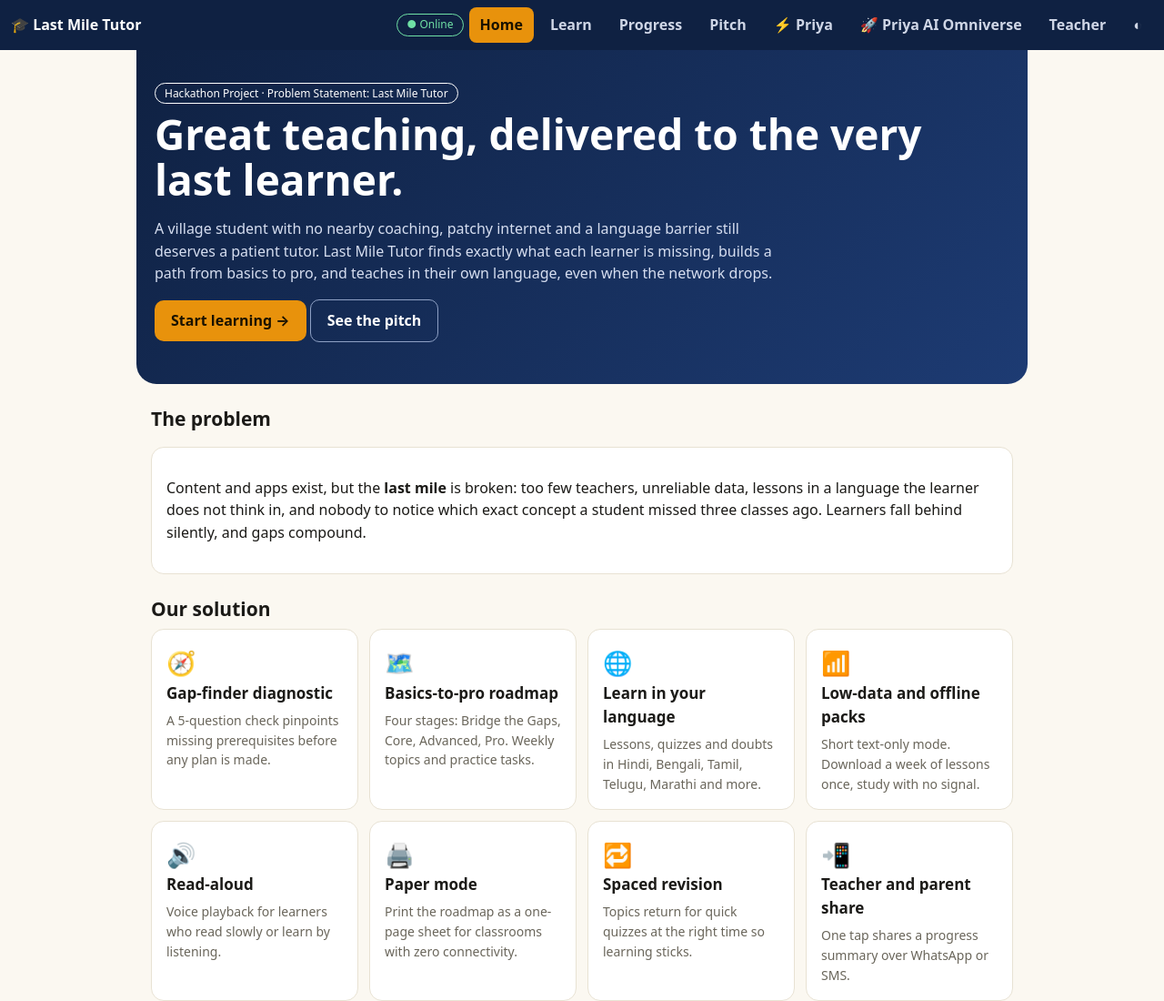
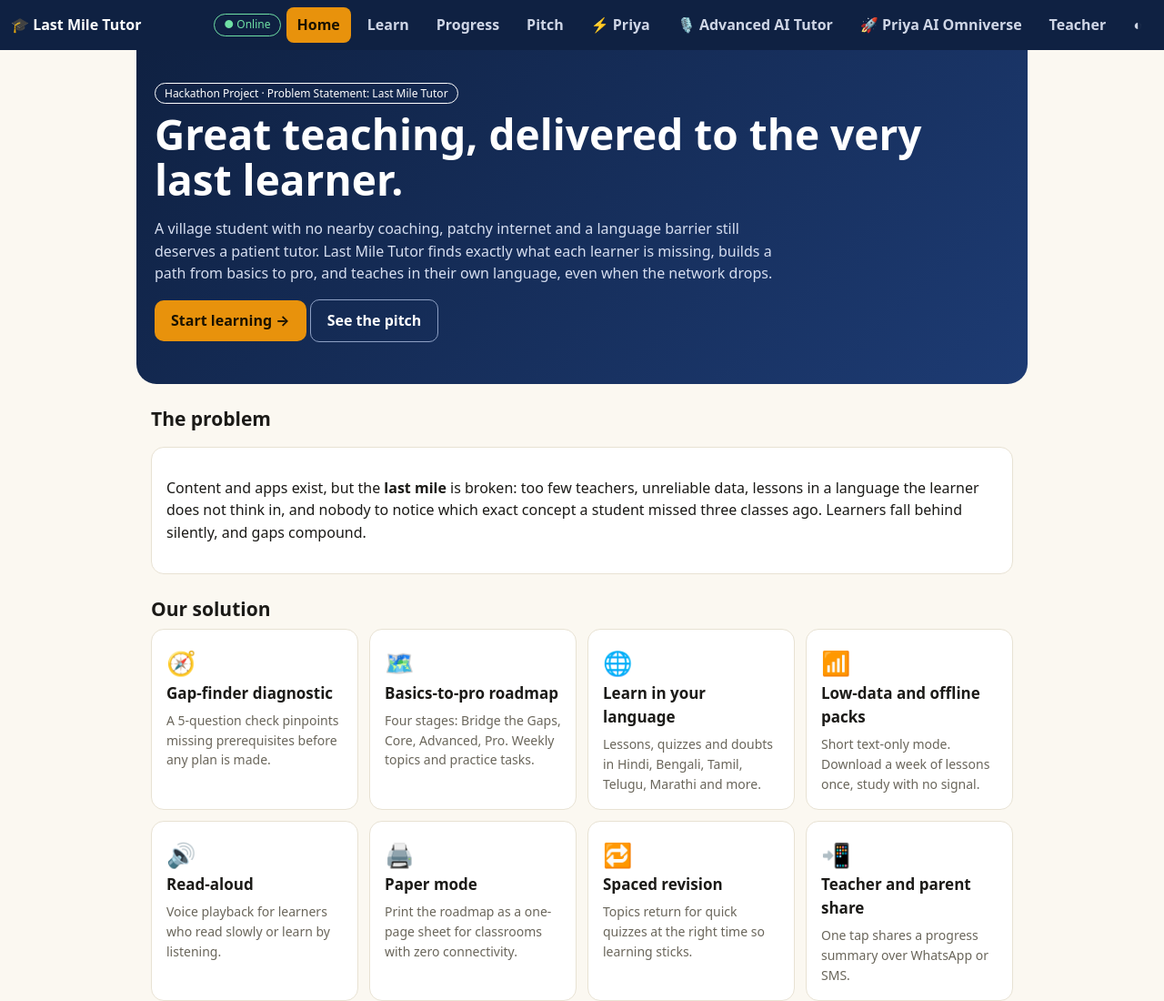
Before and after one commit to ashishiicjru/Priya-Tutor, a website: page index.html in a window 1280 px wide. Shown: the top 1100 px of the page at 91% size. Drawn offline with Linux system fonts and the light colour scheme.

Commit message:
Update index.html

```diff
--- a/index.html
+++ b/index.html
@@ -46,8 +46,10 @@ input,select,textarea{width:100%;padding:10px 12px;border:1px solid var(--line);
 table{width:100%;border-collapse:collapse;font-size:14px}td,th{padding:7px;border-bottom:1px solid var(--line);text-align:left}
 @media print{nav,.hero,.noprint,#tutor{display:none!important}body{background:#fff;color:#000}.card{border-color:#999;break-inside:avoid}}
 </style></head><body>
-<nav><b>🎓 Last Mile Tutor</b><span id="net" class="pill"></span>
+<nav>
+<b>🎓 Last Mile Tutor</b><span id="net" class="pill"></span>
 <button data-v="home" class="on">Home</button><button data-v="learn">Learn</button><button data-v="prog">Progress</button><button data-v="pitch">Pitch</button><a href="priya.html">⚡ Priya</a>
+<a href="advanced.html">🎙️ Advanced AI Tutor</a>
 <a href="https://priya-omniverse.vercel.app/" target="_blank" rel="noopener noreferrer">🚀 Priya AI Omniverse</a><button data-v="teach">Teacher</button><button id="th">◐</button></nav>
 <div class="wrap">
 
```
